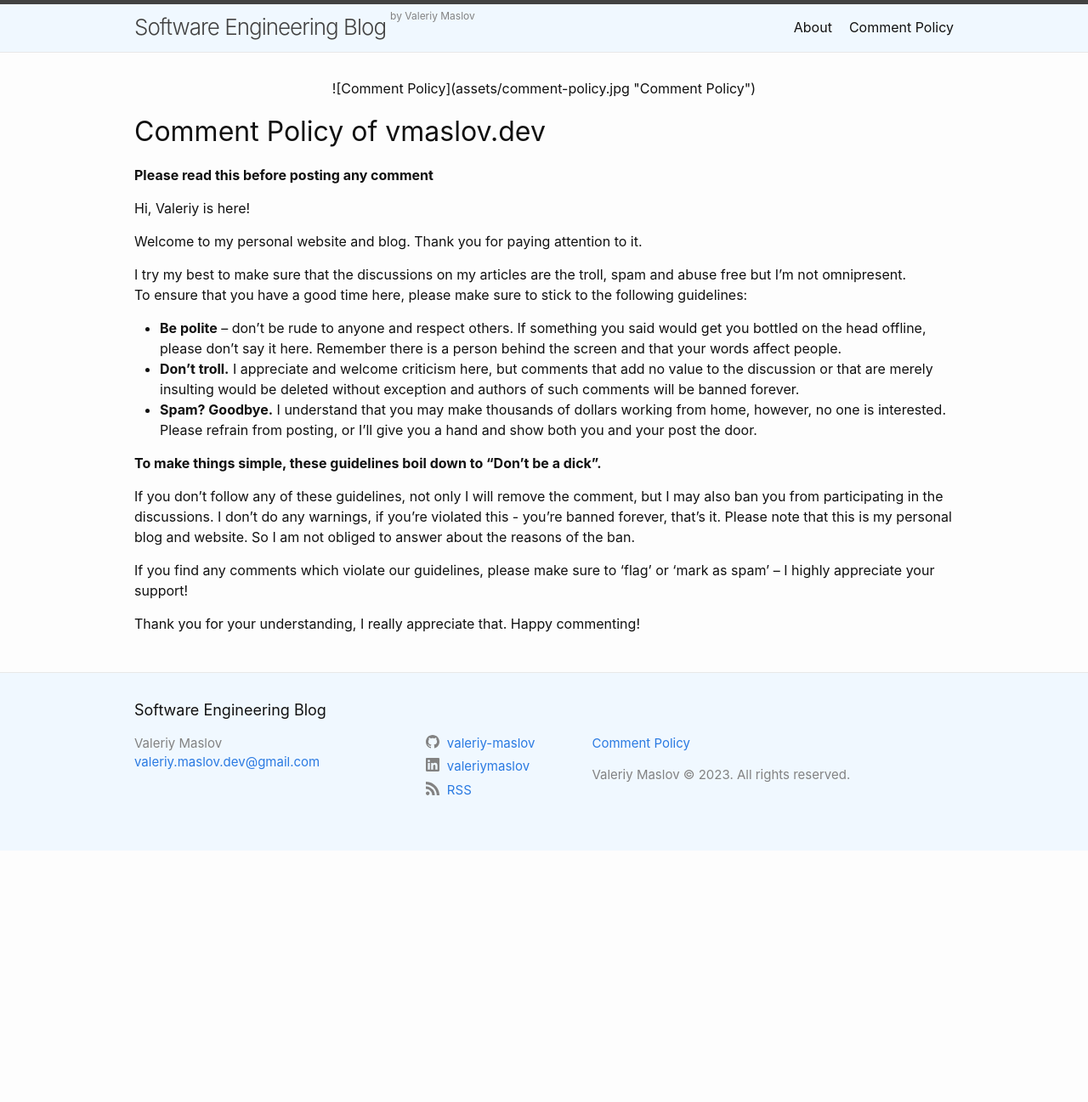
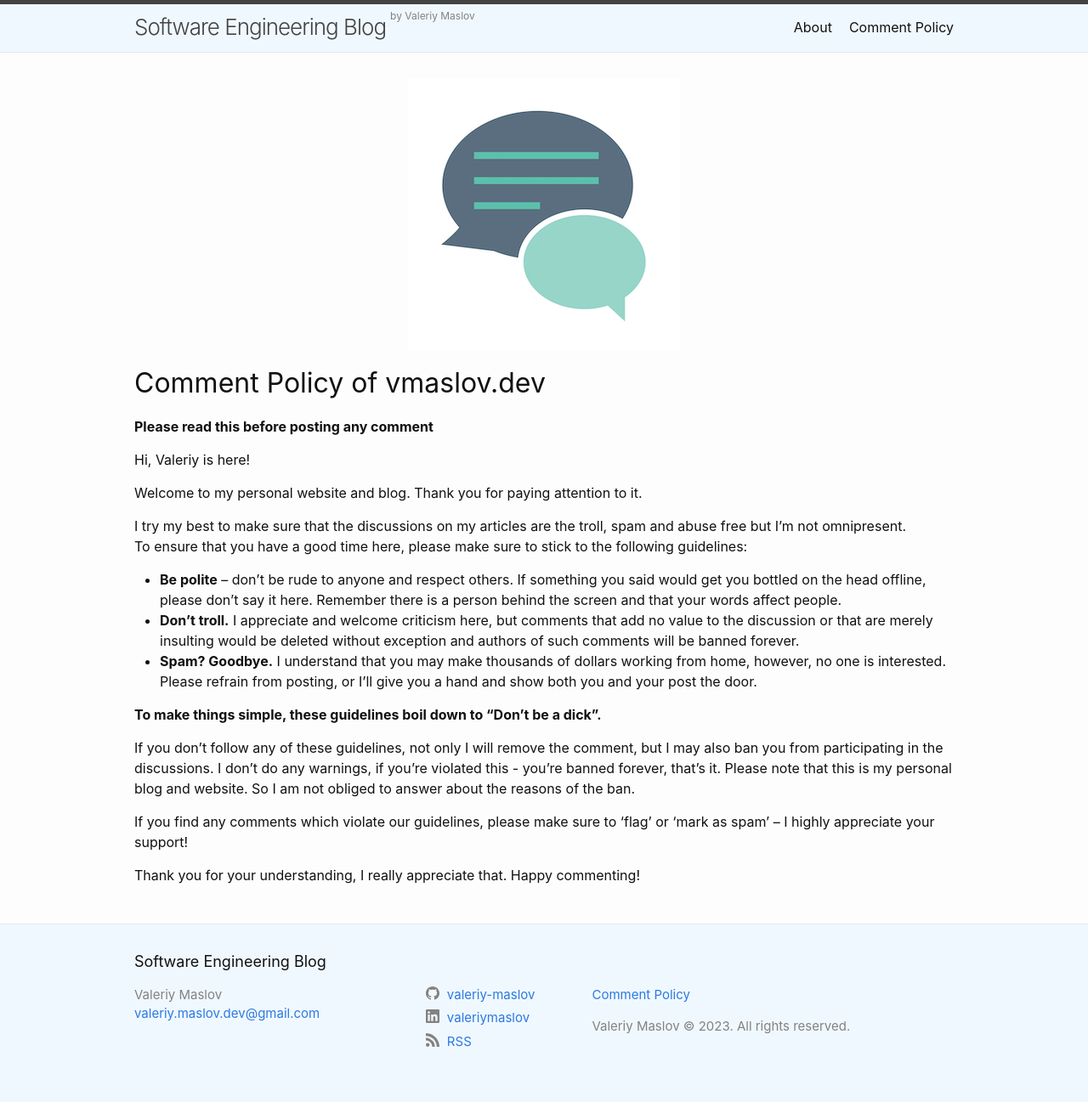
Before and after one commit to valeriy-maslov/valeriy-maslov.github.io, a Jekyll site: the page built from comment-policy.markdown, in a window 1280 px wide. Shown: the whole page at 85% size. Built offline with Jekyll 4.4.1, drawn with Linux system fonts in a browser that asks for light colours; before the commit the page ends 1001 px from its top, so only the background shows below that.

Commit message:
Comment policy

```diff
--- a/comment-policy.markdown
+++ b/comment-policy.markdown
@@ -5,9 +5,7 @@ permalink: /comment-policy
 ---
 
 <p class="centered">
-
-![Comment Policy](assets/comment-policy.jpg "Comment Policy")
-
+    <img src="/assets/comment-policy.jpg" alt="Comment Policy" />
 </p>
 
 # Comment Policy of vmaslov.dev
```
